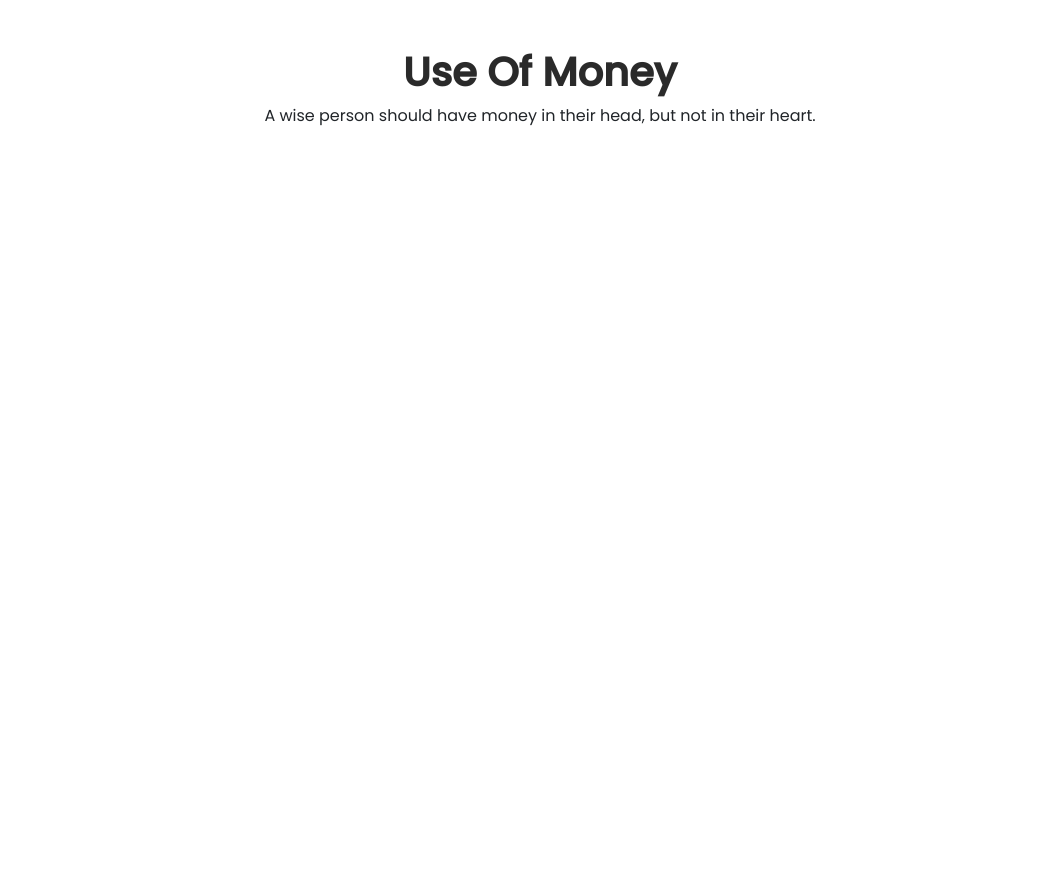
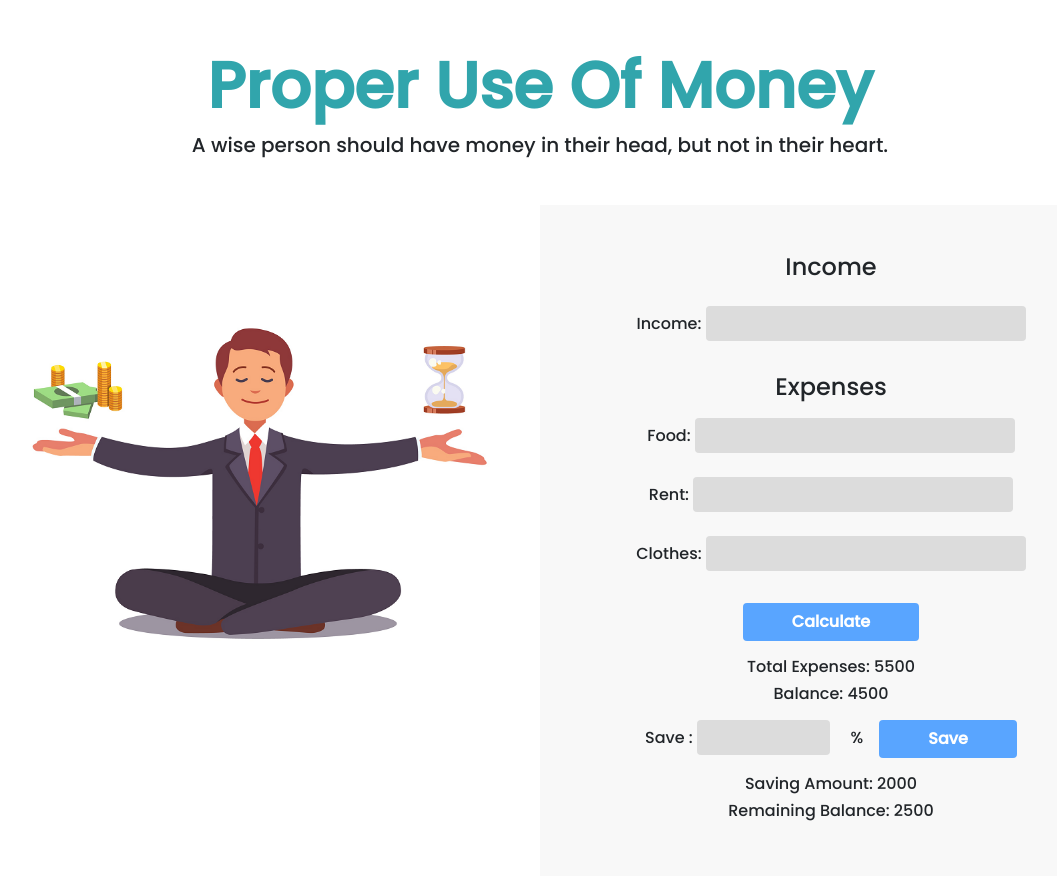
Before and after one commit to parvez13913/use-of-money, a plain HTML site: page index.html in a window 1280 px wide. Shown: the whole page, without its empty margins (100-1157 px from the left). Before the commit the page ends 800 px from the top, so only its background shows below. Drawn offline with Linux system fonts and the light colour scheme.

Commit message:
UI Design complite

```diff
--- a/css/style.css
+++ b/css/style.css
@@ -7,10 +7,25 @@
 ----------------*/
 body{
     font-family: 'Poppins', sans-serif;
+    margin: 0;
+    padding: 0;
+    background-color: white;
 }
 /*---------------------
    Header Style
 ----------------------*/
-.t-color{
-    color: rgba(0, 0, 0, 0.835);
+h1{
+    color: #31A5Ac;
 }
+/*-----------------
+   Main Blog Style
+------------------*/
+.backg-color{
+    background-color: #F8F8F8;
+}
+.btn-bg-color{
+    background-color: #59A5FF;
+}
+.input-bg-color{
+    background-color: #DCDCDC;
+}
--- a/index.html
+++ b/index.html
@@ -4,7 +4,7 @@
     <meta charset="UTF-8">
     <meta http-equiv="X-UA-Compatible" content="IE=edge">
     <meta name="viewport" content="width=device-width, initial-scale=1.0">
-    <title>Use Of money</title>
+    <title>Proper Use Of Money</title>
     <!-----------------------------
         Bootstrap Min Css Link
     ----------------------------->
@@ -19,14 +19,45 @@
         Header Start
     ------------------->
     <header>
-        <h1 class="text-center mt-5 h-1 fw-bold t-color">Use Of Money</h1>
-        <p class="text-center h-4">A wise person should have money in their head, but not in their heart.</p>
+        <h1 class="text-center mt-5 h-1 fw-bold display-3">Proper Use Of Money</h1>
+        <h5 class="text-center h-4">A wise person should have money in their head, but not in their heart.</h5>
     </header>
     <!-----------------
         Start Main
     ------------------>
-    <main>
+    <main class="mt-5">
+        <section>
+            <div class="container">
+                <div class="row row-cols-1 row-cols-sm-2 g-5">
+                    <div class="col-lg-6 col-12">
+                        <img width="100%" src="images/money-management.png" alt="money photo">
+                    </div>
+                    <div class=" col-lg-6 col-12  text-center backg-color py-5">
+                        <div>
+                            <h4 class="text-center">Income</h4>
+                            <h6>Income: <input class=" my-3 border-0 rounded py-2 input-bg-color" type="text"></h6>
+                        </div>
+                        <div class="my-3">
+                            <h4 class="text-center">Expenses</h4>
+                            <h6>Food: <input class=" my-2  border-0 rounded py-2 input-bg-color" type="text"></h6>
+                            <h6>Rent: <input class=" my-2 border-0 rounded py-2 input-bg-color" type="text"></h6>
+                            <h6>Clothes: <input class=" my-2 border-0 rounded py-2 input-bg-color" type="text"></h6>
+                            <button class=" my-3 btn btn-bg-color px-5 text-white fw-bold">Calculate</button>
+                            <h6>Total Expenses: <span>5500</span></h6>
+                            <h6>Balance: <span>4500</span></h6>
+                        </div>
+                        <div class="my-3">
+                            <h6><span>Save : </span> <span><input class="border-0 input-bg-color rounded py-2 w-25 me-3" type="text"></span> <span>%</span><span><button class="btn btn-bg-color px-5 text-white fw-bold ms-3">Save</button></span></h6>
+                        </div>
+                        <div>
+                            <h6>Saving Amount: <span>2000</span></h6>
+                            <h6>Remaining Balance: <span>2500</span> </h6>
+                        </div>
 
+                    </div>
+                </div>
+            </div>
+        </section>
     </main>
     <!---------------------
         Bootstrap Min Js
```
Also changed, not shown: images/money-management.png (added).
